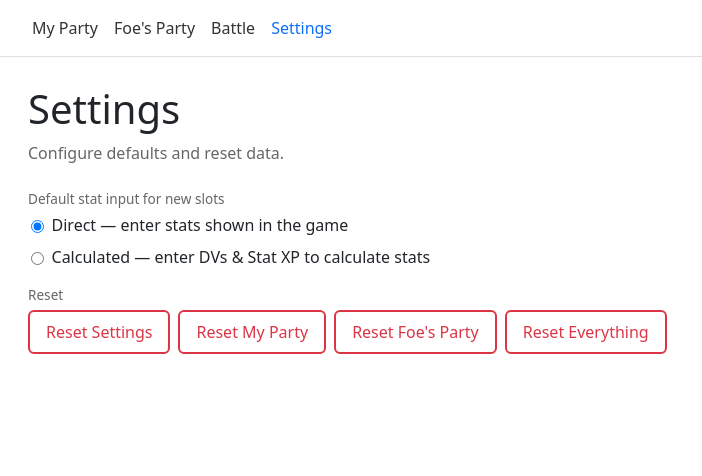
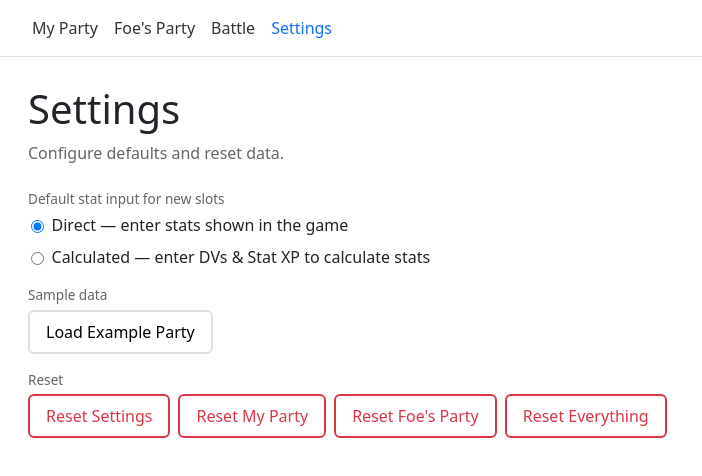
Before and after one commit to calvinjuarez/pkmn-legacy-party-calc, a Vue app: page /settings in a window 1280 px wide. Shown: the top 476 px of the page, without its empty margins (0-702 px from the left). Built offline with nearby package versions, Linux system fonts and the light colour scheme.

Commit message:
feat: add Load Example Party button to Settings
Made-with: Cursor

```diff
--- a/src/views/SettingsView.vue
+++ b/src/views/SettingsView.vue
@@ -1,9 +1,11 @@
 <script setup>
+import { useRouter } from 'vue-router'
 import { useBattleStore } from '../stores/battle'
 import { useOpponentPartyStore } from '../stores/opponentParty'
 import { usePartyStore } from '../stores/party'
 import { useSettingsStore } from '../stores/settings'
 
+const router = useRouter()
 const settings = useSettingsStore()
 const partyStore = usePartyStore()
 const opponentPartyStore = useOpponentPartyStore()
@@ -17,6 +19,14 @@ function resetMyParty() {
 function resetFoeParty() {
 	opponentPartyStore.clearAll()
 	battleStore.resetOpponentSelection()
+}
+
+function loadExampleParty() {
+	if (partyStore.loadExampleParty) {
+		partyStore.loadExampleParty()
+		battleStore.resetMySelection()
+		router.push('/party')
+	}
 }
 </script>
 
@@ -36,6 +46,12 @@ function resetFoeParty() {
 					@change="settings.setStatInputMode('advanced')" />
 				Calculated &mdash; enter DVs & Stat XP to calculate stats
 			</label>
+		</div>
+		<div class="form_group v-settings--reset" v-if="partyStore.loadExampleParty">
+			<label class="form_group--label">Sample data</label>
+			<div class="v-settings--reset_buttons">
+				<button type="button" class="btn" @click="loadExampleParty">Load Example Party</button>
+			</div>
 		</div>
 		<div class="form_group v-settings--reset">
 			<label class="form_group--label">Reset</label>
```
